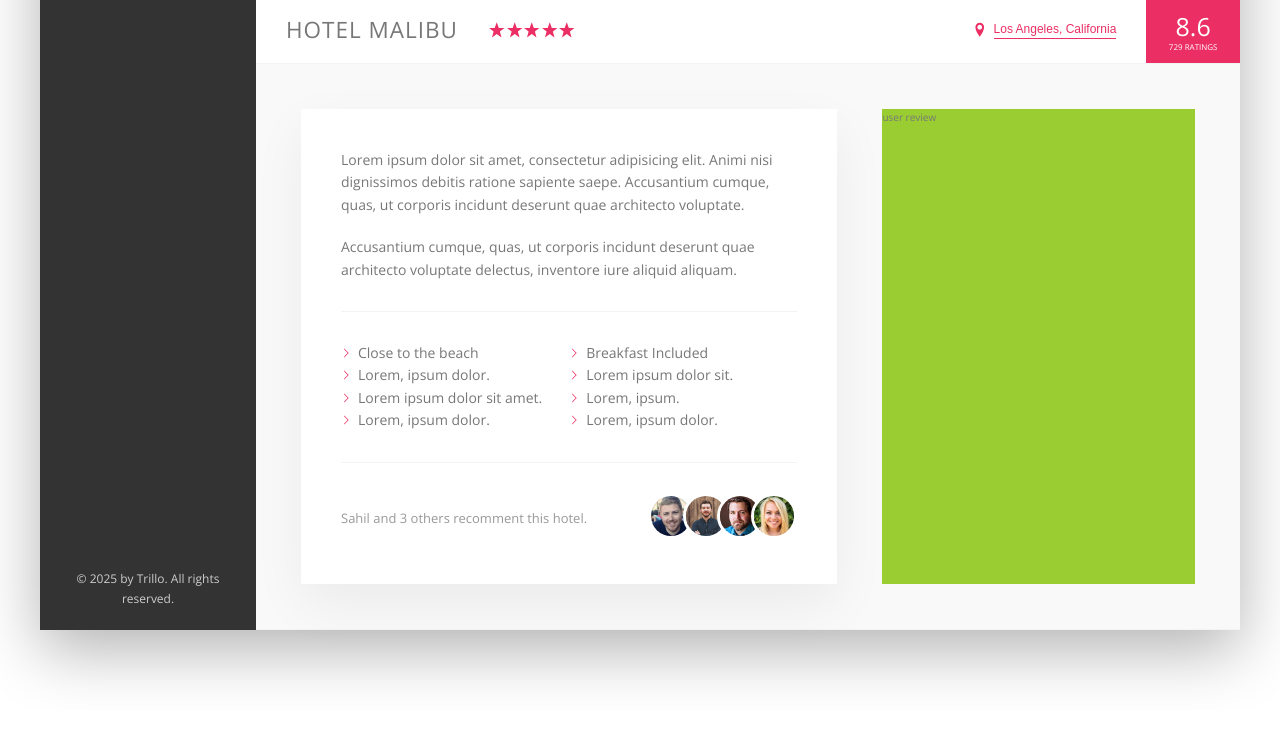
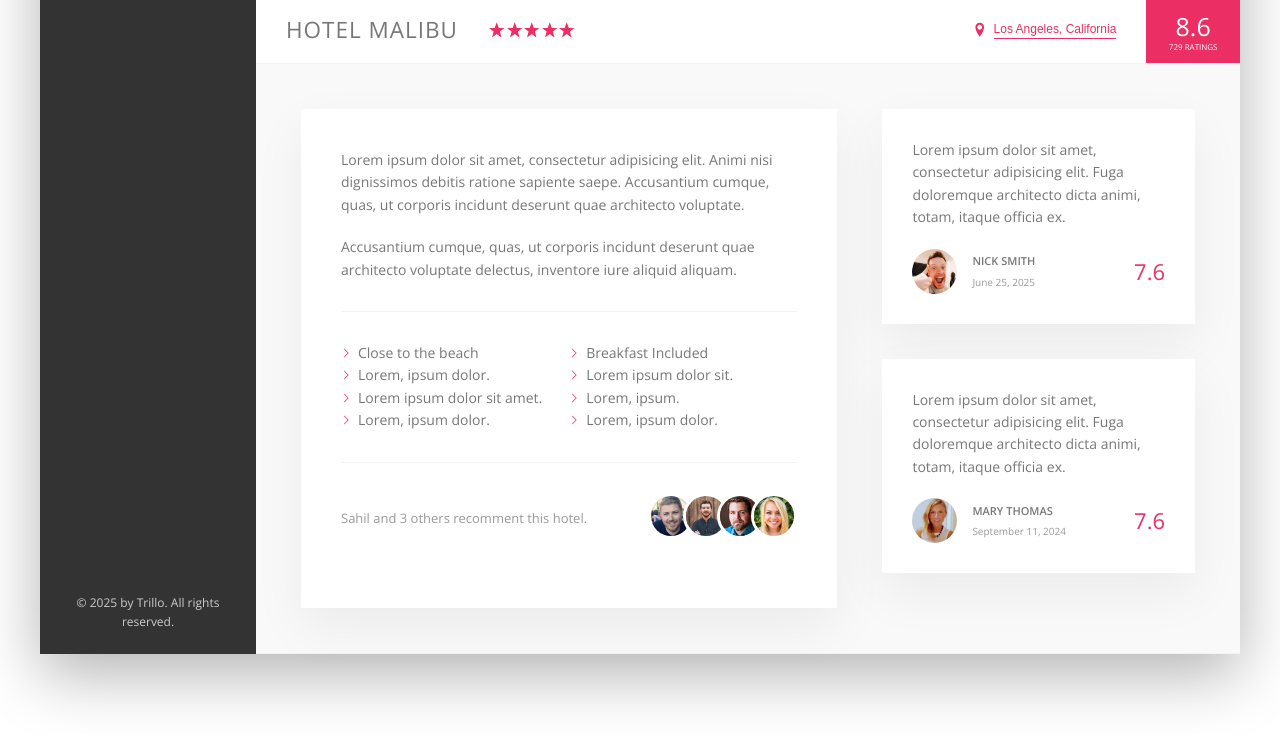
Before and after one commit to saaahilhussain/trillo, a website: page index.html in a window 1280 px wide. Shown: the part 538-1272 px from the top of the page. Before the commit the page ends 1248 px from the top, so only its background shows below. Drawn offline with nearby package versions, Linux system fonts and the light colour scheme.

Commit message:
add: section review

```diff
--- a/index.html
+++ b/index.html
@@ -195,7 +195,45 @@
                 </div>
               </div>
             </div>
-            <div class="user-reviews">user review</div>
+            <figure class="user-reviews">
+              <figure class="review">
+                <blockquote class="review__text">
+                  Lorem ipsum dolor sit amet, consectetur adipisicing elit. Fuga
+                  doloremque architecto dicta animi, totam, itaque officia ex.
+                </blockquote>
+                <figcaption class="review__user">
+                  <img
+                    src="img/user-1.jpg"
+                    alt="Review Img 1"
+                    class="review__photo"
+                  />
+                  <div class="review__user-box">
+                    <p class="review__user-name">Nick Smith</p>
+                    <p class="review__user-date">June 25, 2025</p>
+                  </div>
+                  <div class="review__rating">7.6</div>
+                </figcaption>
+              </figure>
+
+              <figure class="review">
+                <blockquote class="review__text">
+                  Lorem ipsum dolor sit amet, consectetur adipisicing elit. Fuga
+                  doloremque architecto dicta animi, totam, itaque officia ex.
+                </blockquote>
+                <figcaption class="review__user">
+                  <img
+                    src="img/user-2.jpg"
+                    alt="Review Img 2"
+                    class="review__photo"
+                  />
+                  <div class="review__user-box">
+                    <p class="review__user-name">Mary Thomas</p>
+                    <p class="review__user-date">September 11, 2024</p>
+                  </div>
+                  <div class="review__rating">7.6</div>
+                </figcaption>
+              </figure>
+            </figure>
           </div>
         </main>
       </div>
--- a/sass/_components.scss
+++ b/sass/_components.scss
@@ -352,3 +352,49 @@
     }
   }
 }
+
+////////////////////////////
+/// REVIEW
+.review {
+  background-color: #fff;
+  box-shadow: var(--shadow-light);
+  padding: 3rem;
+  margin-bottom: 3.5rem;
+  &__text {
+    margin-bottom: 2rem;
+  }
+
+  &__user {
+    display: flex;
+    align-items: center;
+  }
+
+  &__photo {
+    height: 4.5rem;
+    width: 4.5rem;
+    border-radius: 50%;
+    margin-right: 1.5rem;
+  }
+
+  &__user-box {
+    margin-right: auto;
+  }
+
+  &__user-name {
+    font-size: 1.1rem;
+    font-weight: 600;
+    text-transform: uppercase;
+    margin-bottom: 0.4rem;
+  }
+
+  &__user-date {
+    font-size: 1rem;
+    color: var(--color-grey-dark-3);
+  }
+
+  &__rating {
+    color: var(--color-primary);
+    font-size: 2.2rem;
+    font-weight: 300;
+  }
+}
--- a/sass/_layout.scss
+++ b/sass/_layout.scss
@@ -36,6 +36,7 @@
 }
 
 .detail {
+  font-size: 1.4rem;
   display: flex;
   padding: 4.5rem;
   background-color: var(--color-grey-light-1);
@@ -43,7 +44,6 @@
 }
 
 .description {
-  font-size: 1.4rem;
   background-color: #fff;
   box-shadow: var(--shadow-light);
   padding: 4rem;
@@ -52,6 +52,6 @@
 }
 
 .user-reviews {
-  background-color: yellowgreen;
+  // background-color: yellowgreen;
   flex: 1;
 }
```
Also changed, not shown: css/style.css, 1 other file.
